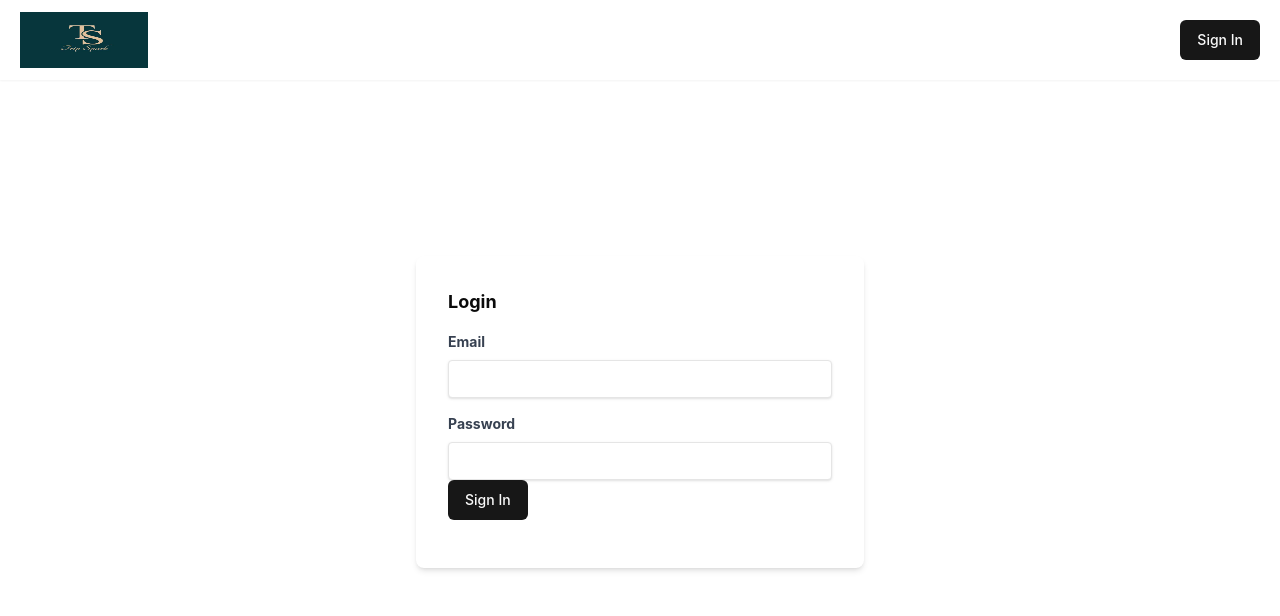
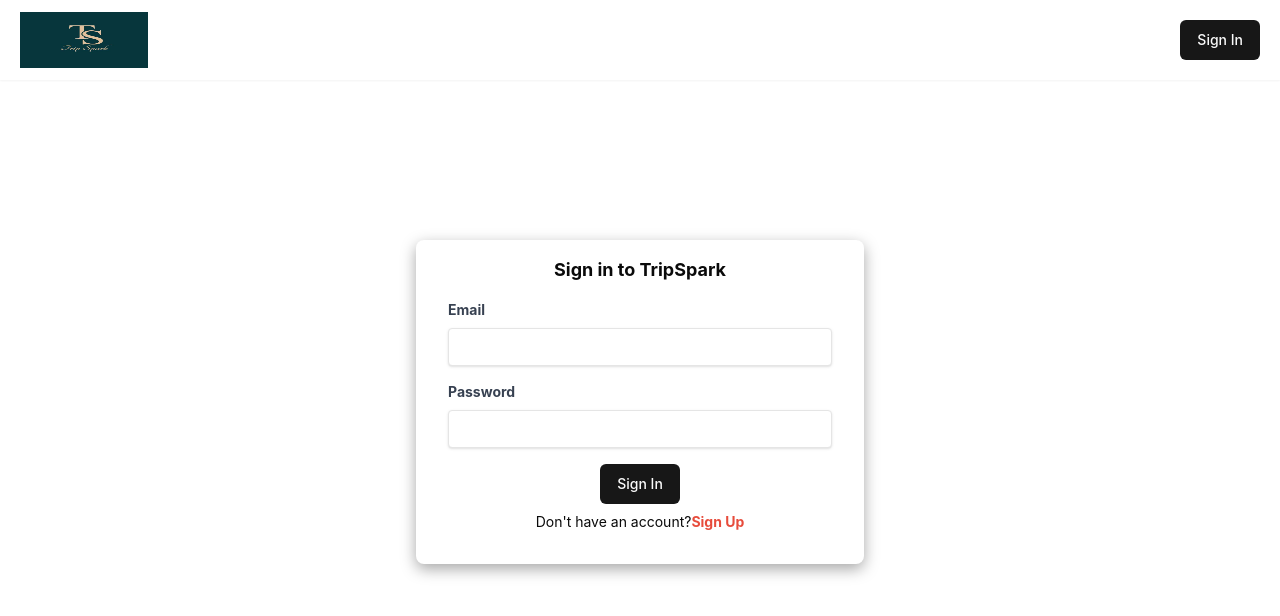
Before and after one commit to Hammad-Alam/Trip-Spark, a React (Vite) app: page /signin in a window 1280 px wide. Shown: the top 616 px of the page. Built offline with nearby package versions, Linux system fonts and the light colour scheme; no server answers.

Commit message:
Auth Module Done

```diff
--- a/package.json
+++ b/package.json
@@ -20,6 +20,7 @@
     "class-variance-authority": "^0.7.0",
     "clsx": "^2.1.1",
     "express": "^4.21.1",
+    "js-cookie": "^3.0.5",
     "lucide-react": "^0.454.0",
     "mongoose": "^8.8.0",
     "next-themes": "^0.4.3",
--- a/src/components/ui/custom/Signin.jsx
+++ b/src/components/ui/custom/Signin.jsx
@@ -1,6 +1,7 @@
 import { useNavigate } from "react-router-dom";
 import { useState } from "react";
 import { Button } from "../button";
+import { toast } from "sonner";
 
 function Signin() {
   const [credentials, setCredentials] = useState({
@@ -14,7 +15,7 @@ function Signin() {
 
     // Check if all fields are filled
     if (!credentials.email || !credentials.password) {
-      //   props.handleAlert("Please fill in all fields.", "danger");
+      toast("Please fill in all fields.", "danger");
       return;
     }
 
@@ -33,15 +34,15 @@ function Signin() {
 
       const json = await response.json();
       if (json.success) {
-        localStorage.setItem("token", json.authToken);
-        // props.handleAlert("Logged in Successfully!", "success");
+        sessionStorage.setItem("token", json.authToken);
+        toast("Logged in Successfully!");
         navigate("/");
       } else {
-        // props.handleAlert("Please enter correct credentials.", "danger");
+        toast("Please enter correct credentials.");
       }
     } catch (error) {
       console.log(error);
-      //   props.handleAlert("An error occurred. Please try again!", "danger");
+      toast("An error occurred. Please try again!");
     }
   };
 
@@ -49,12 +50,17 @@ function Signin() {
     setCredentials({ ...credentials, [e.target.name]: e.target.value });
   };
   return (
-    <div className="flex justify-center items-center my-32 lg:my-44">
+    <div className="flex justify-center items-center mx-4 my-28 lg:my-40">
       <div
         onSubmit={handleSubmit}
-        className="max-w-md w-full mx-auto p-8 bg-white rounded-lg shadow-md"
+        className="max-w-md w-full mx-auto px-8 py-4 bg-white rounded-lg shadow-md"
+        style={{
+          boxShadow: "rgba(0, 0, 0, 0.35) 0px 5px 15px",
+        }}
       >
-        <h2 className="text-lg font-bold mb-4">Login</h2>
+        <h2 className="text-lg font-bold text-center mb-4">
+          Sign in to TripSpark
+        </h2>
         <div className="mb-4">
           <label
             htmlFor="email"
@@ -65,6 +71,7 @@ function Signin() {
           <input
             type="email"
             id="email"
+            name="email"
             value={credentials.email}
             onChange={onChange}
             className="shadow appearance-none border rounded w-full py-2 px-3 text-gray-700 leading-tight focus:outline-none focus:shadow-outline"
@@ -80,11 +87,22 @@ function Signin() {
           <input
             type="password"
             id="password"
+            name="password"
             value={credentials.password}
             onChange={onChange}
             className="shadow appearance-none border rounded w-full py-2 px-3 text-gray-700 leading-tight focus:outline-none focus:shadow-outline"
           />
-          <Button>Sign In</Button>
+          <div className="mx-auto justify-center items-center text-center">
+            <Button className="mt-4" onClick={handleSubmit}>
+              Sign In
+            </Button>
+          </div>
+          <p className="mt-2 text-sm text-center">
+            Don't have an account?
+            <a href="/signup">
+              <span className="text-[#e74c3c] font-bold">Sign Up</span>
+            </a>
+          </p>
         </div>
       </div>
     </div>
--- /dev/null
+++ b/src/components/ui/custom/Signup.jsx
@@ -0,0 +1,179 @@
+import { useNavigate } from "react-router-dom";
+import { useState } from "react";
+import { Button } from "../button";
+import { toast } from "sonner";
+
+function Signup() {
+  const [credentials, setCredentials] = useState({
+    name: "",
+    email: "",
+    password: "",
+    cnfpassword: "",
+  });
+  let navigate = useNavigate();
+
+  const handleSubmit = async (e) => {
+    e.preventDefault();
+
+    // Check if all fields are filled
+    if (
+      !credentials.name ||
+      !credentials.email ||
+      !credentials.password ||
+      !credentials.cnfpassword
+    ) {
+      toast("Please fill in all fields.", "danger");
+      return;
+    }
+
+    // Check password length and pattern
+    const passwordPattern = /^(?=.*[a-z])(?=.*[A-Z])(?=.*\d).{8,}$/;
+    if (!passwordPattern.test(credentials.password)) {
+      toast(
+        "Password should be at least 8 characters, contain uppercase, lowercase letters, and numbers.",
+        "danger"
+      );
+      return;
+    }
+
+    // Check email pattern
+    const emailPattern = /^[^\s@]+@[^\s@]+\.[^\s@]+$/;
+    if (!emailPattern.test(credentials.email)) {
+      toast("Please enter valid email format.", "danger");
+      return;
+    }
+
+    // Check password match
+    if (credentials.password !== credentials.cnfpassword) {
+      toast("Password do not match.", "danger");
+      return;
+    }
+
+    // Proceed with API call
+    try {
+      const response = await fetch(
+        "http://localhost:5000/api/auth/createuser",
+        {
+          method: "POST",
+          headers: {
+            "Content-Type": "application/json",
+          },
+          body: JSON.stringify({
+            name: credentials.name,
+            email: credentials.email,
+            password: credentials.password,
+          }),
+        }
+      );
+
+      const json = await response.json();
+
+      if (json.success) {
+        sessionStorage.setItem("token", json.authToken);
+        toast("Sign up successfully!", "success");
+        navigate("/signin"); // Redirect to signin page
+      } else {
+        console.log(json.error);
+      }
+    } catch (error) {
+      console.error(error);
+      toast("An error occurred.", "danger");
+    }
+  };
+
+  const onChange = (e) => {
+    setCredentials({ ...credentials, [e.target.name]: e.target.value });
+  };
+  return (
+    <div className="flex justify-center items-center mx-4 my-8 lg:my-16">
+      <div
+        onSubmit={handleSubmit}
+        className="max-w-md w-full mx-auto px-8 py-4 bg-white rounded-lg shadow-md"
+        style={{
+          boxShadow: "rgba(0, 0, 0, 0.35) 0px 5px 15px",
+        }}
+      >
+        <h2 className="text-lg font-bold text-center mb-4">
+          Create your Account
+        </h2>
+        <div className="mb-4">
+          <label
+            htmlFor="name"
+            className="block text-gray-700 text-sm font-bold mb-2"
+          >
+            Name
+          </label>
+          <input
+            type="text"
+            id="name"
+            name="name"
+            value={credentials.name}
+            onChange={onChange}
+            className="shadow appearance-none border rounded w-full py-2 px-3 text-gray-700 leading-tight focus:outline-none focus:shadow-outline"
+          />
+        </div>
+        <div className="mb-4">
+          <label
+            htmlFor="email"
+            className="block text-gray-700 text-sm font-bold mb-2"
+          >
+            Email
+          </label>
+          <input
+            type="email"
+            id="email"
+            name="email"
+            value={credentials.email}
+            onChange={onChange}
+            className="shadow appearance-none border rounded w-full py-2 px-3 text-gray-700 leading-tight focus:outline-none focus:shadow-outline"
+          />
+        </div>
+        <div className="mb-4">
+          <label
+            htmlFor="password"
+            className="block text-gray-700 text-sm font-bold mb-2"
+          >
+            Password
+          </label>
+          <input
+            type="password"
+            id="password"
+            name="password"
+            value={credentials.password}
+            onChange={onChange}
+            className="shadow appearance-none border rounded w-full py-2 px-3 text-gray-700 leading-tight focus:outline-none focus:shadow-outline"
+          />
+        </div>
+        <div className="mb-4">
+          <label
+            htmlFor="cnfpassword"
+            className="block text-gray-700 text-sm font-bold mb-2"
+          >
+            Confirm Password
+          </label>
+          <input
+            type="password"
+            id="cnfpassword"
+            name="cnfpassword"
+            value={credentials.cnfpassword}
+            onChange={onChange}
+            className="shadow appearance-none border rounded w-full py-2 px-3 text-gray-700 leading-tight focus:outline-none focus:shadow-outline"
+          />
+        </div>
+        <div className="mx-auto justify-center items-center text-center">
+          <Button className="mt-4" onClick={handleSubmit}>
+            Sign Up
+          </Button>
+        </div>
+        <p className="mt-2 text-sm text-center">
+          Already have an account?
+          <a href="/signin">
+            <span className="text-[#e74c3c] font-bold">Sign In</span>
+          </a>
+        </p>
+      </div>
+    </div>
+  );
+}
+
+export default Signup;
--- a/src/create-trip/index.jsx
+++ b/src/create-trip/index.jsx
@@ -113,10 +113,21 @@ function CreateTrip() {
 
   const handleSubmit = async (e) => {
     e.preventDefault();
+
+    // Check if token exists in local storage
+    const token = sessionStorage.getItem("token");
+    if (!token) {
+      toast("Please login to generate a trip.");
+      return;
+    } else {
+      console.log(token);
+    }
+
     if (!formData.days || !formData.location) {
       toast("Please fill in the required fields.");
       return;
     }
+
     const FINAL_PROMPT = AI_PROMPT.replace("{location}", formData.location)
       .replace("{days}", formData.days)
       .replace("{travelType}", formData.travelType)
--- a/src/main.jsx
+++ b/src/main.jsx
@@ -7,6 +7,7 @@ import CreateTrip from "./create-trip/index.jsx";
 import Header from "./components/ui/custom/Header";
 import { Toaster } from "./components/ui/sonner";
 import Signin from "./components/ui/custom/Signin";
+import Signup from "./components/ui/custom/Signup";
 
 const router = createBrowserRouter([
   {
@@ -21,6 +22,10 @@ const router = createBrowserRouter([
     path: "/signin",
     element: <Signin />,
   },
+  {
+    path: "/signup",
+    element: <Signup />,
+  },
 ]);
 
 createRoot(document.getElementById("root")).render(
```
Also changed, not shown: 1 other file (tests, documents, lock files or other folders).
